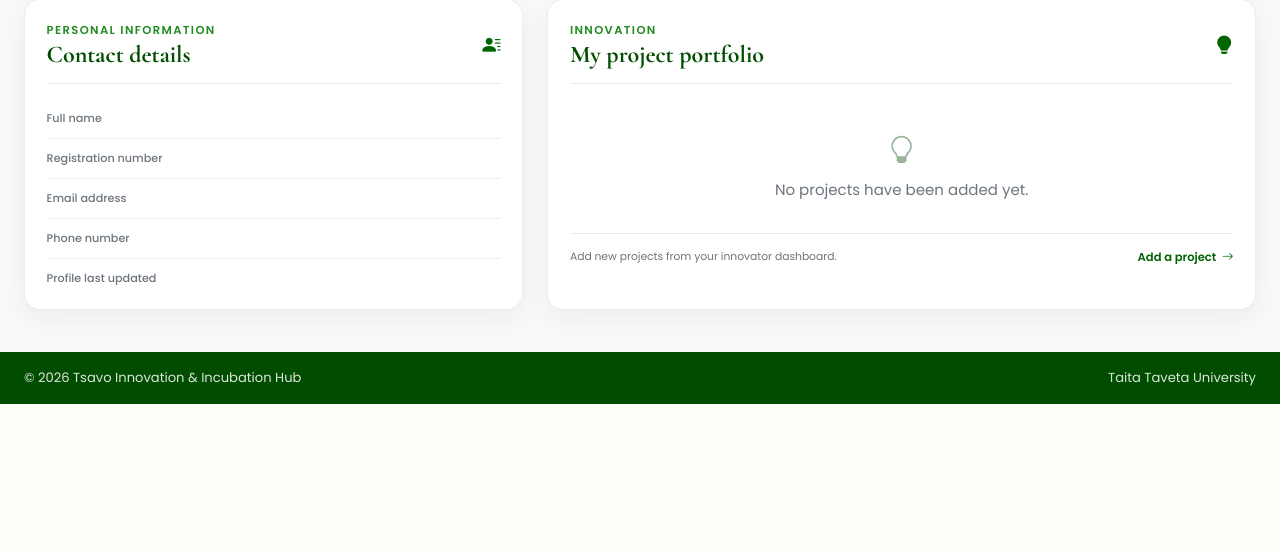
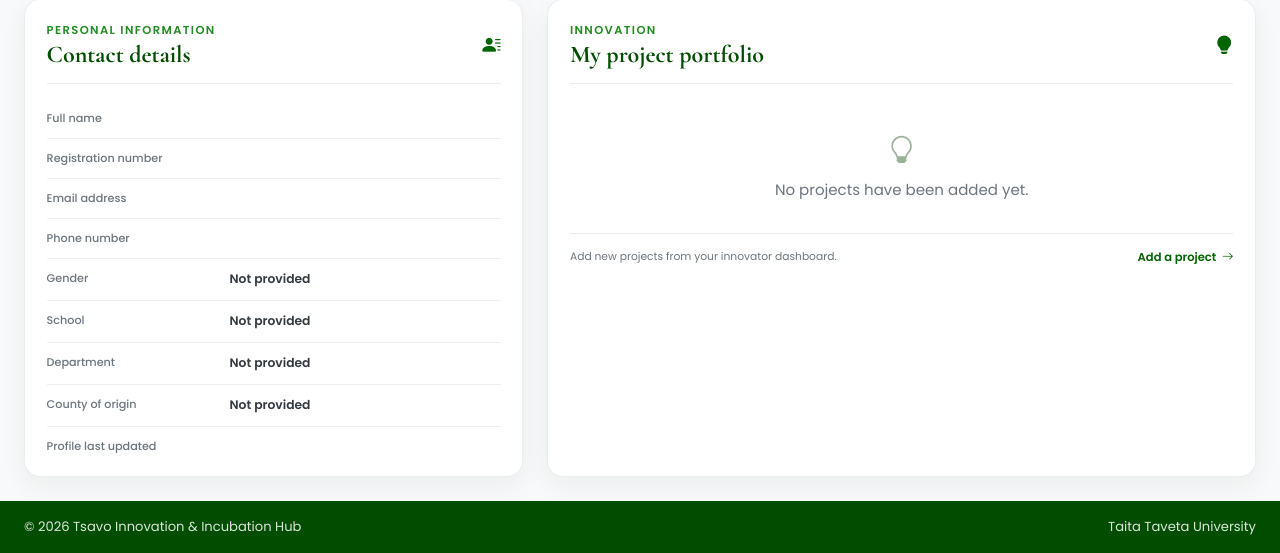
Before and after one commit to JAPHES/tsavomgt_hub, a Django app: template templates/innovators/profile.html in a window 1280 px wide. Shown: the part 396-949 px from the top of the page. Before the commit the page ends 800 px from the top, so only its background shows below. Run offline with Django 5.2, Linux system fonts and the light colour scheme; the template is opened without the code that fills it, so the values that code supplies are empty.

Commit message:
feat(profiles): display innovator background details

```diff
--- a/templates/innovators/detail.html
+++ b/templates/innovators/detail.html
@@ -50,6 +50,10 @@
                 <div><dt>Registration number</dt><dd>{{ profile.registration_number }}</dd></div>
                 <div><dt>Email address</dt><dd><a href="mailto:{{ profile.user.email }}">{{ profile.user.email }}</a></dd></div>
                 <div><dt>Phone number</dt><dd><a href="tel:{{ profile.phone_number }}">{{ profile.phone_number }}</a></dd></div>
+                <div><dt>Gender</dt><dd>{{ profile.get_gender_display|default:"Not provided" }}</dd></div>
+                <div><dt>School</dt><dd>{{ profile.school|default:"Not provided" }}</dd></div>
+                <div><dt>Department</dt><dd>{{ profile.department|default:"Not provided" }}</dd></div>
+                <div><dt>County of origin</dt><dd>{{ profile.county|default:"Not provided" }}</dd></div>
                 <div><dt>Account status</dt><dd><span class="status-badge status-{{ profile.user.account_status|lower }}">{{ profile.user.get_account_status_display }}</span></dd></div>
                 <div><dt>Last login</dt><dd>{{ profile.user.last_login|date:"d M Y, H:i"|default:"Never" }}</dd></div>
                 <div><dt>Profile updated</dt><dd>{{ profile.updated_at|date:"d M Y, H:i" }}</dd></div>
--- a/templates/innovators/profile.html
+++ b/templates/innovators/profile.html
@@ -46,6 +46,10 @@
                 <div><dt>Registration number</dt><dd>{{ profile.registration_number }}</dd></div>
                 <div><dt>Email address</dt><dd><a href="mailto:{{ profile.user.email }}">{{ profile.user.email }}</a></dd></div>
                 <div><dt>Phone number</dt><dd><a href="tel:{{ profile.phone_number }}">{{ profile.phone_number }}</a></dd></div>
+                <div><dt>Gender</dt><dd>{{ profile.get_gender_display|default:"Not provided" }}</dd></div>
+                <div><dt>School</dt><dd>{{ profile.school|default:"Not provided" }}</dd></div>
+                <div><dt>Department</dt><dd>{{ profile.department|default:"Not provided" }}</dd></div>
+                <div><dt>County of origin</dt><dd>{{ profile.county|default:"Not provided" }}</dd></div>
                 <div><dt>Profile last updated</dt><dd>{{ profile.updated_at|date:"d M Y, H:i" }}</dd></div>
             </dl>
         </section>
--- a/templates/innovators/profile_edit.html
+++ b/templates/innovators/profile_edit.html
@@ -4,7 +4,7 @@
 <header class="profile-edit-heading">
     <p class="eyebrow">My profile</p>
     <h1>Edit personal details</h1>
-    <p>Email, registration number, projects, role and booking history cannot be changed here.</p>
+    <p>Keep your contact, school, department and county information accurate. Email, registration number, projects, role and booking history cannot be changed here.</p>
 </header>
 
 <div class="card content-card narrow-card profile-edit-card">
```
